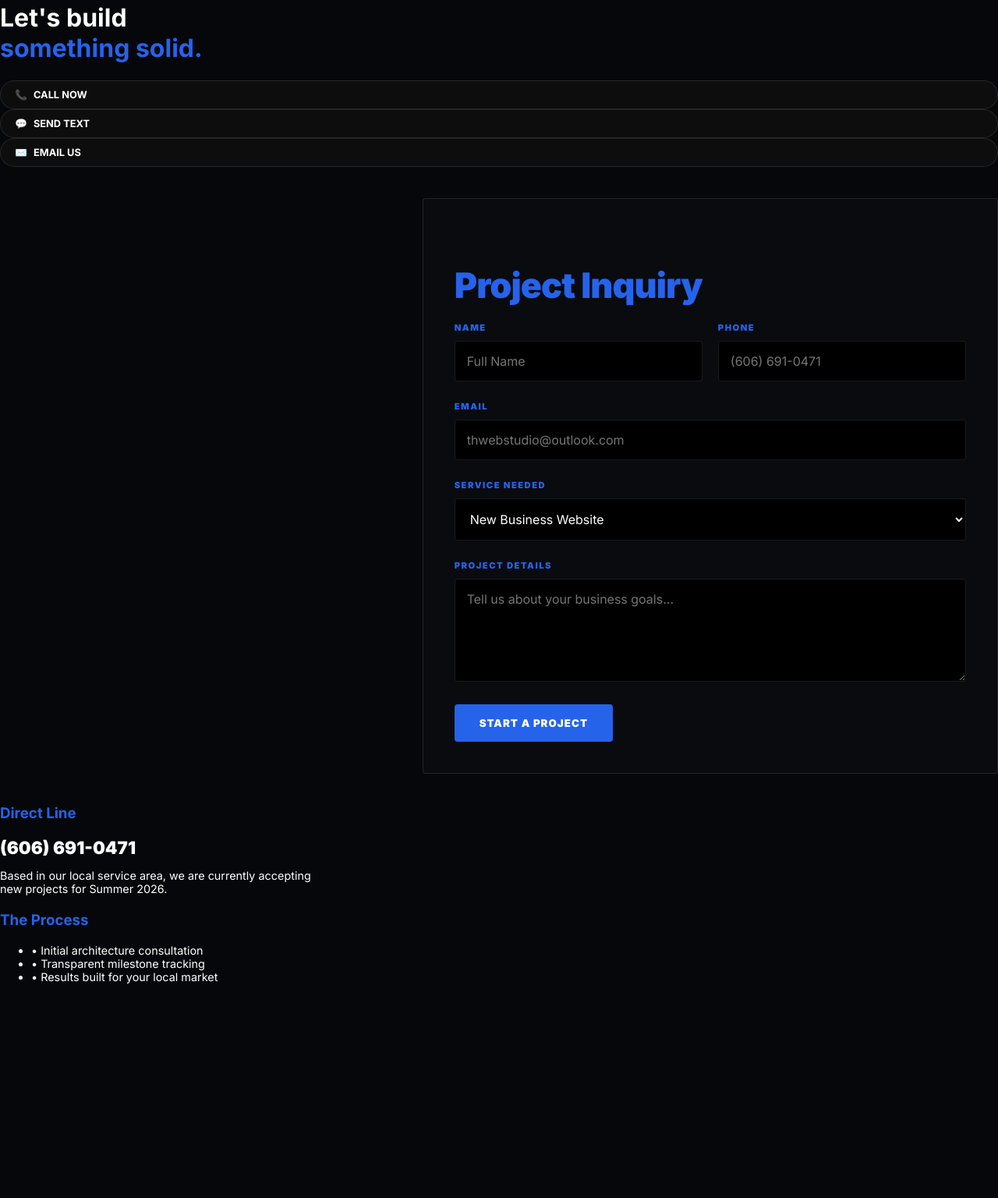
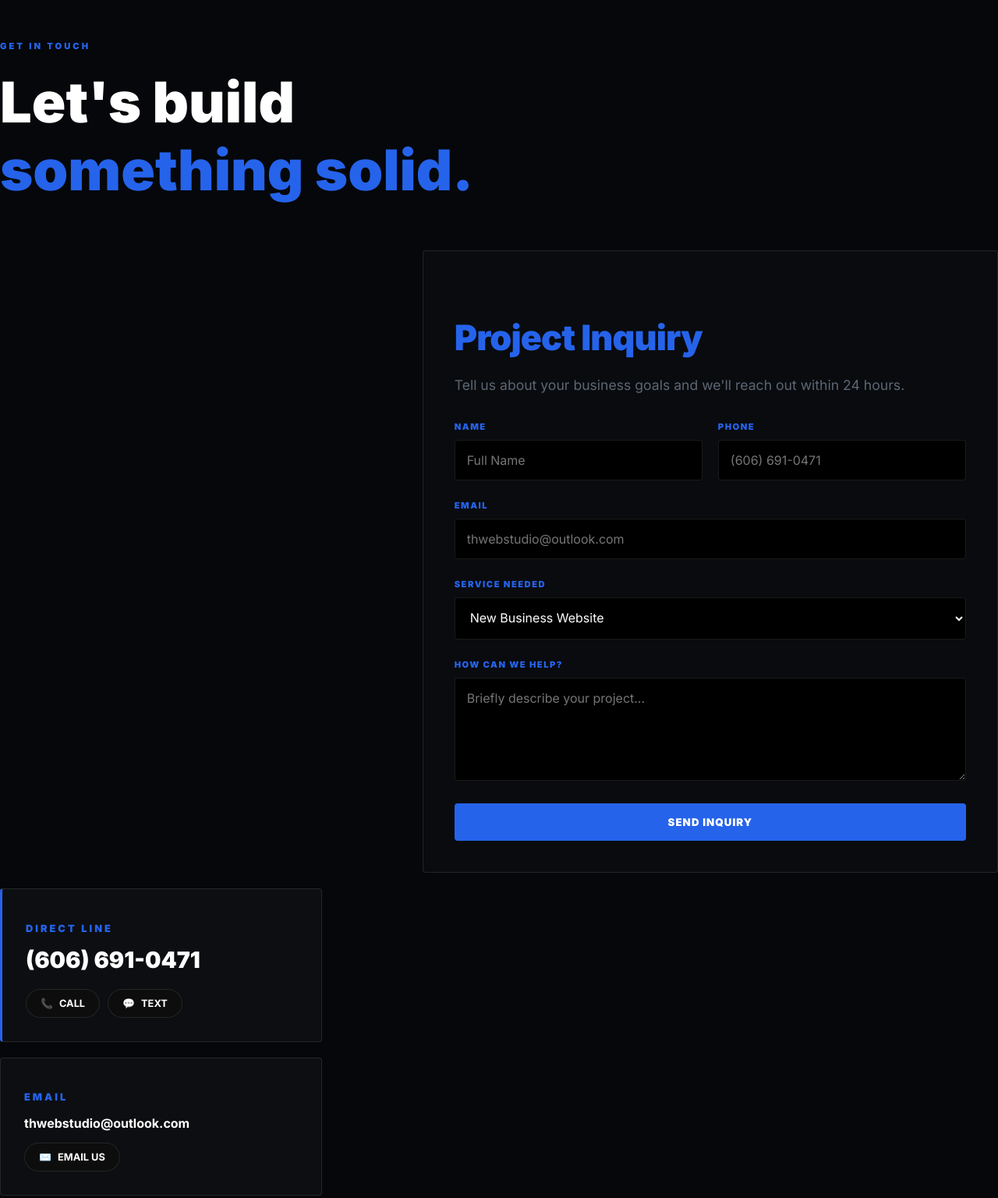
Before and after one commit to th-web-studio/thwebstudio-v1, a plain HTML site: page contact.html in a window 1280 px wide. Shown: the part 158-1694 px from the top of the page at 78% size. Before the commit the page ends 1553 px from the top, so only its background shows below. Drawn offline with Linux system fonts and the light colour scheme.

Commit message:
Update contact.html

```diff
--- a/contact.html
+++ b/contact.html
@@ -11,51 +11,40 @@
 
     <div id="nav-placeholder"></div>
 
-    <main class="container section-padding">
-        <span class="eyebrow">GET IN TOUCH</span>
-        <h1>Let's build <br><span class="blue-text">something solid.</span></h1>
-
-        <!-- INTERACTIVE ACTION BUBBLES -->
-        <div class="contact-bubbles">
-            <a href="tel:6066910471" class="bubble-btn">
-                <span class="bubble-icon">📞</span>
-                <span class="bubble-text">Call Now</span>
-            </a>
-            <a href="sms:6066910471" class="bubble-btn">
-                <span class="bubble-icon">💬</span>
-                <span class="bubble-text">Send Text</span>
-            </a>
-            <a href="mailto:thwebstudio@outlook.com" class="bubble-btn">
-                <span class="bubble-icon">✉️</span>
-                <span class="bubble-text">Email Us</span>
-            </a>
+    <main class="container section-padding" style="margin-top: 85px;">
+        <div class="contact-header">
+            <span class="eyebrow">GET IN TOUCH</span>
+            <h1 style="font-size: clamp(2.5rem, 7vw, 4.5rem); font-weight: 900; margin: 20px 0;">Let's build <br><span class="blue-text">something solid.</span></h1>
         </div>
 
-        <div class="premium-grid" style="margin-top: 40px;">
-            <!-- LEFT COLUMN: THE INTERACTIVE FORM -->
+        <div class="premium-grid" style="margin-top: 60px;">
+            <!-- LEFT COLUMN: THE PROJECT FORM -->
             <div class="studio-body">
                 <form action="#" class="contact-form" id="project-form">
-                    <h3 style="color: var(--blue); margin-bottom: 20px;">Project Inquiry</h3>
+                    <div class="form-header">
+                        <h3 class="blue-text" style="margin-bottom: 10px;">Project Inquiry</h3>
+                        <p style="margin-bottom: 30px; opacity: 0.6;">Tell us about your business goals and we'll reach out within 24 hours.</p>
+                    </div>
 
                     <div class="form-row">
                         <div class="form-group">
-                            <label for="name">Name</label>
-                            <input type="text" id="name" name="name" placeholder="Full Name" required>
+                            <label>Name</label>
+                            <input type="text" name="name" placeholder="Full Name" required>
                         </div>
                         <div class="form-group">
-                            <label for="phone">Phone</label>
-                            <input type="tel" id="phone" name="phone" placeholder="(606) 691-0471" required>
+                            <label>Phone</label>
+                            <input type="tel" name="phone" placeholder="(606) 691-0471" required>
                         </div>
                     </div>
 
                     <div class="form-group">
-                        <label for="email">Email</label>
-                        <input type="email" id="email" name="email" placeholder="thwebstudio@outlook.com" required>
+                        <label>Email</label>
+                        <input type="email" name="email" placeholder="thwebstudio@outlook.com" required>
                     </div>
 
                     <div class="form-group">
-                        <label for="project-type">Service Needed</label>
-                        <select id="project-type" name="project-type">
+                        <label>Service Needed</label>
+                        <select name="project-type">
                             <option value="new-site">New Business Website</option>
                             <option value="redesign">Website Redesign</option>
                             <option value="custom-tool">Custom Business Tool</option>
@@ -64,29 +53,46 @@
                     </div>
 
                     <div class="form-group">
-                        <label for="message">Project Details</label>
-                        <textarea id="message" name="message" rows="5" placeholder="Tell us about your business goals..."></textarea>
+                        <label>How can we help?</label>
+                        <textarea name="message" rows="5" placeholder="Briefly describe your project..."></textarea>
                     </div>
 
-                    <button type="submit" class="nav-cta-button form-submit">Start a Project</button>
+                    <button type="submit" class="nav-cta-button" style="width: 100%; border: none; cursor: pointer;">Send Inquiry</button>
                 </form>
             </div>
 
-            <!-- RIGHT COLUMN: INFO CARDS -->
-            <div class="studio-label">
-                <div class="card" style="margin-bottom: 20px;">
-                    <h3 style="color: var(--blue);">Direct Line</h3>
-                    <p style="font-size: 1.4rem; color: #fff; margin: 10px 0; font-weight: 900;">(606) 691-0471</p>
-                    <p style="font-size: 0.9rem;">Based in our local service area, we are currently accepting new projects for Summer 2026.</p>
+            <!-- RIGHT COLUMN: ANCHORED BUBBLES -->
+            <div class="studio-label" style="display: flex; flex-direction: column; gap: 20px;">
+                <div class="info-card highlight-card">
+                    <h3 class="section-title" style="margin-bottom: 15px;">Direct Line</h3>
+                    <p class="phone-display">(606) 691-0471</p>
+
+                    <!-- BUBBLES ANCHORED UNDER PHONE -->
+                    <div class="card-actions">
+                        <a href="tel:6066910471" class="bubble-btn">
+                            <span class="bubble-icon">📞</span> Call
+                        </a>
+                        <a href="sms:6066910471" class="bubble-btn">
+                            <span class="bubble-icon">💬</span> Text
+                        </a>
+                    </div>
                 </div>
 
-                <div class="card">
-                    <h3 style="color: var(--blue);">The Process</h3>
-                    <ul class="list-style" style="font-size: 0.9rem;">
-                        <li>• Initial architecture consultation</li>
-                        <li>• Transparent milestone tracking</li>
-                        <li>• Results built for your local market</li>
-                    </ul>
+                <div class="info-card">
+                    <h3 class="section-title" style="margin-bottom: 15px;">Email</h3>
+                    <p style="font-weight: 700; margin-bottom: 15px;">thwebstudio@outlook.com</p>
+
+                    <!-- BUBBLE ANCHORED UNDER EMAIL -->
+                    <div class="card-actions">
+                        <a href="mailto:thwebstudio@outlook.com" class="bubble-btn">
+                            <span class="bubble-icon">✉️</span> Email Us
+                        </a>
+                    </div>
+                </div>
+
+                <div class="info-card" style="opacity: 0.6;">
+                    <h3 class="section-title" style="margin-bottom: 10px;">Availability</h3>
+                    <p style="font-size: 0.9rem;">Accepting local partners for Q2 & Q3 2026.</p>
                 </div>
             </div>
         </div>
```
